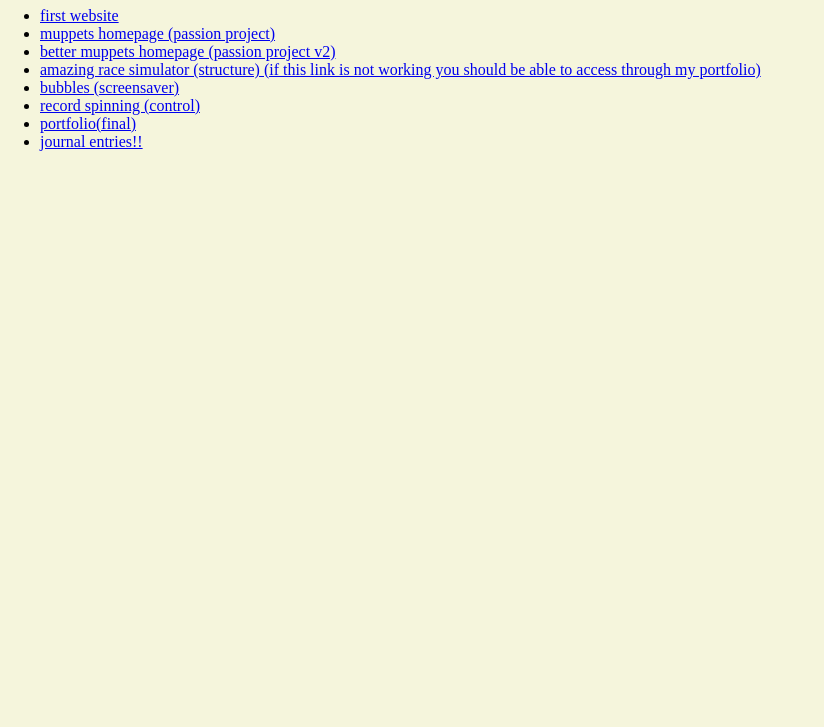
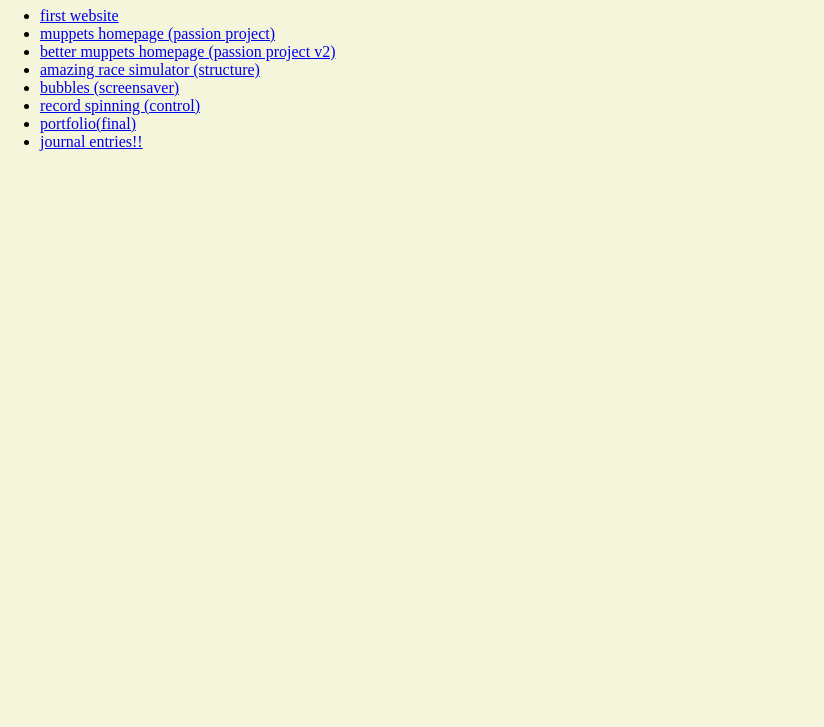
Before and after one commit to rcsmith720-prog/homepage, a plain HTML site: page index.html in a window 1280 px wide. Shown: the part 73-800 px from the top of the page, without its empty margins (0-824 px from the left). Drawn offline with nearby package versions, Linux system fonts and the light colour scheme; files that its build step writes are made by us from their sources; a script that the page names is missing.

Commit message:
oihdeohi

```diff
--- a/index.html
+++ b/index.html
@@ -17,7 +17,7 @@
 
             <li><a href="passion-project2/index.html">better muppets homepage (passion project v2)</a></li>
 
-            <li><a href="final/structure/index.html">amazing race simulator (structure) (if this link is not working you should be able to access through my portfolio) </a></li>
+            <li><a href="final/structure/index.html">amazing race simulator (structure) </a></li>
 
             <li><a href="screensaver/index.html">bubbles (screensaver)</a></li>
 
```
Also changed, not shown: 2 other files.
